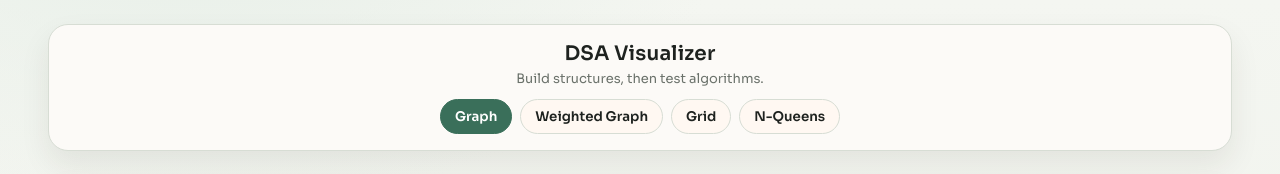
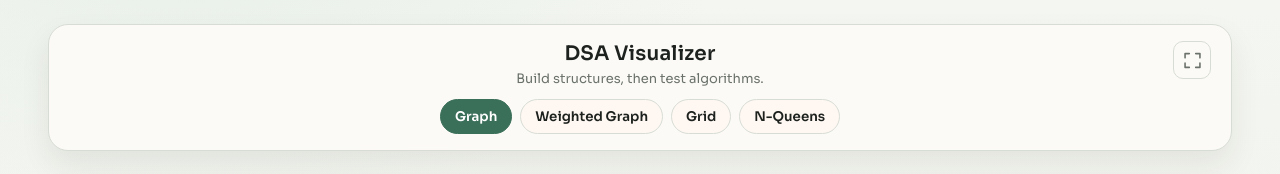
Before and after one commit to Gegaong/dsa-visualizer, a React (Vite) app: page / in a window 1280 px wide. Shown: the top 174 px of the page. Built offline with nearby package versions, Linux system fonts and the light colour scheme.

Commit message:
added a fullscreen toggle. could be really useful, shouldve added this sooner

```diff
--- a/src/App.css
+++ b/src/App.css
@@ -8,6 +8,7 @@
 }
 
 .topbar {
+	position: relative;
 	display: flex;
 	flex-direction: column;
 	align-items: center;
@@ -18,6 +19,28 @@
 	border-radius: 20px;
 	box-shadow: 0 14px 30px rgba(46, 32, 23, 0.08);
 	text-align: center;
+}
+
+.topbar-fullscreen-btn {
+	position: absolute;
+	top: 16px;
+	right: 20px;
+	display: inline-flex;
+	align-items: center;
+	justify-content: center;
+	width: 38px;
+	height: 38px;
+	border: 1px solid var(--border);
+	border-radius: 10px;
+	background: transparent;
+	color: var(--muted);
+	cursor: pointer;
+	transition: background 0.15s, color 0.15s;
+}
+
+.topbar-fullscreen-btn:hover {
+	background: rgba(46, 32, 23, 0.06);
+	color: var(--ink);
 }
 
 .brand {
--- a/src/App.tsx
+++ b/src/App.tsx
@@ -1,5 +1,6 @@
 import {
   useCallback,
+  useEffect,
   useRef,
   useState,
 } from 'react'
@@ -67,6 +68,8 @@ import { useNodeDragging } from './hooks/useNodeDragging'
 import { useForLoopBFSPlayback } from './hooks/useForLoopBFSPlayback'
 import type { GridSearchMode } from './hooks/useForLoopBFSPlayback'
 import { useNQueensPlayback } from './hooks/useNQueensPlayback'
+
+const CANVAS_ORDER: CanvasType[] = ['graph', 'weighted-graph', 'grid', 'nqueens']
 
 // Root component: owns all graph and algorithm state, wires hooks, renders layout.
 function App() {
@@ -328,6 +331,23 @@ function App() {
     closeContextMenu()
     resetAllGraphAlgorithmVisualizations()
   }
+
+  // Arrow-key canvas switching while the app is fullscreened.
+  useEffect(() => {
+    const handler = (e: KeyboardEvent) => {
+      if (!document.fullscreenElement) return
+      if (e.key !== 'ArrowLeft' && e.key !== 'ArrowRight') return
+      e.preventDefault()
+      const idx = CANVAS_ORDER.indexOf(canvasType)
+      const nextIdx = e.key === 'ArrowRight'
+        ? (idx + 1) % CANVAS_ORDER.length
+        : (idx - 1 + CANVAS_ORDER.length) % CANVAS_ORDER.length
+      handleCanvasTypeChange(CANVAS_ORDER[nextIdx])
+    }
+    document.addEventListener('keydown', handler)
+    return () => document.removeEventListener('keydown', handler)
+  // eslint-disable-next-line react-hooks/exhaustive-deps
+  }, [canvasType])
 
   // Opens inline weight editing for an edge, pre-filling the current weight.
   const handleEdgeWeightClick = (edgeId: string) => {
--- /dev/null
+++ b/src/components/FullscreenIcon.tsx
@@ -0,0 +1,12 @@
+// Expand/compress icon pair for the canvas fullscreen toggle button.
+export const FullscreenIcon = () => (
+  <svg width="17" height="17" viewBox="0 0 16 16" fill="none" aria-hidden="true">
+    <path d="M1 5.5V1.5h4M15 5.5V1.5h-4M1 10.5v4h4M15 10.5v4h-4" stroke="currentColor" strokeWidth="1.5" strokeLinecap="round" strokeLinejoin="round"/>
+  </svg>
+)
+
+export const CompressIcon = () => (
+  <svg width="17" height="17" viewBox="0 0 16 16" fill="none" aria-hidden="true">
+    <path d="M5 1.5V5.5H1M11 1.5v4h4M5 14.5v-4H1M11 14.5v-4h4" stroke="currentColor" strokeWidth="1.5" strokeLinecap="round" strokeLinejoin="round"/>
+  </svg>
+)
--- a/src/components/Header.tsx
+++ b/src/components/Header.tsx
@@ -1,11 +1,33 @@
+import { useEffect, useState } from 'react'
+
 import type { CanvasType } from '../types'
+
+import { CompressIcon, FullscreenIcon } from './FullscreenIcon'
 
 type HeaderProps = {
   activeCanvas: CanvasType
   onCanvasTypeChange: (type: CanvasType) => void
 }
 
-export const Header = ({ activeCanvas, onCanvasTypeChange }: HeaderProps) => (
+// Topbar with canvas type tabs and a fullscreen toggle for the whole app.
+export const Header = ({ activeCanvas, onCanvasTypeChange }: HeaderProps) => {
+  const [isFullscreen, setIsFullscreen] = useState(false)
+
+  useEffect(() => {
+    const handler = () => setIsFullscreen(!!document.fullscreenElement)
+    document.addEventListener('fullscreenchange', handler)
+    return () => document.removeEventListener('fullscreenchange', handler)
+  }, [])
+
+  const toggleFullscreen = () => {
+    if (document.fullscreenElement) {
+      document.exitFullscreen()
+    } else {
+      document.documentElement.requestFullscreen()
+    }
+  }
+
+  return (
     <header className="topbar">
       <div className="brand">
         <span className="brand-title">DSA Visualizer</span>
@@ -41,5 +63,14 @@ export const Header = ({ activeCanvas, onCanvasTypeChange }: HeaderProps) => (
           N-Queens
         </button>
       </nav>
+      <button
+        className="topbar-fullscreen-btn"
+        type="button"
+        title={isFullscreen ? 'Exit fullscreen (Esc)' : 'Fullscreen'}
+        onClick={toggleFullscreen}
+      >
+        {isFullscreen ? <CompressIcon /> : <FullscreenIcon />}
+      </button>
     </header>
   )
+}
--- a/src/index.css
+++ b/src/index.css
@@ -27,3 +27,8 @@ body {
 	background: radial-gradient(900px 500px at 15% -10%, #e7efe8 0%, rgba(231, 239, 232, 0) 60%),
 		linear-gradient(180deg, #f4f6f1 0%, #ecefe8 100%);
 }
+
+html:fullscreen,
+html:-webkit-full-screen {
+	overflow: hidden;
+}
```
Lines whose indentation alone changed are shown as unchanged.
